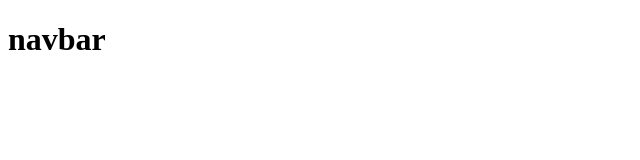
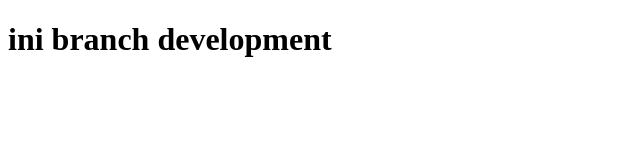
Before and after one commit to abubabalim/tugasgit, a plain HTML site: page index.html in a window 1280 px wide. Shown: the whole page, without its empty margins (0-640 px from the left). Drawn offline with Linux system fonts and the light colour scheme.

Commit message:
tag h1 development

```diff
--- a/index.html
+++ b/index.html
@@ -7,6 +7,6 @@
     <title>Document</title>
 </head>
 <body>
-    <h1>navbar</h1>
+    <h1>ini branch development</h1>
 </body>
 </html>
```
